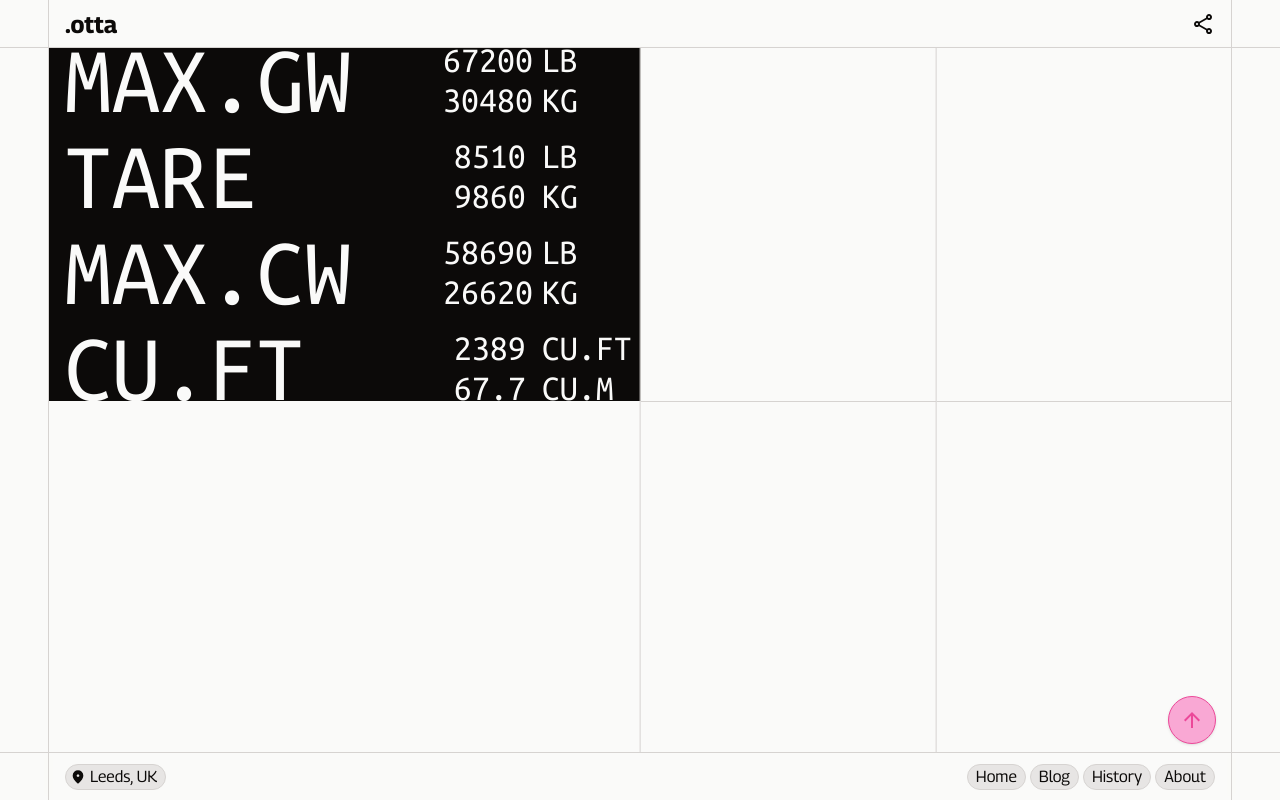
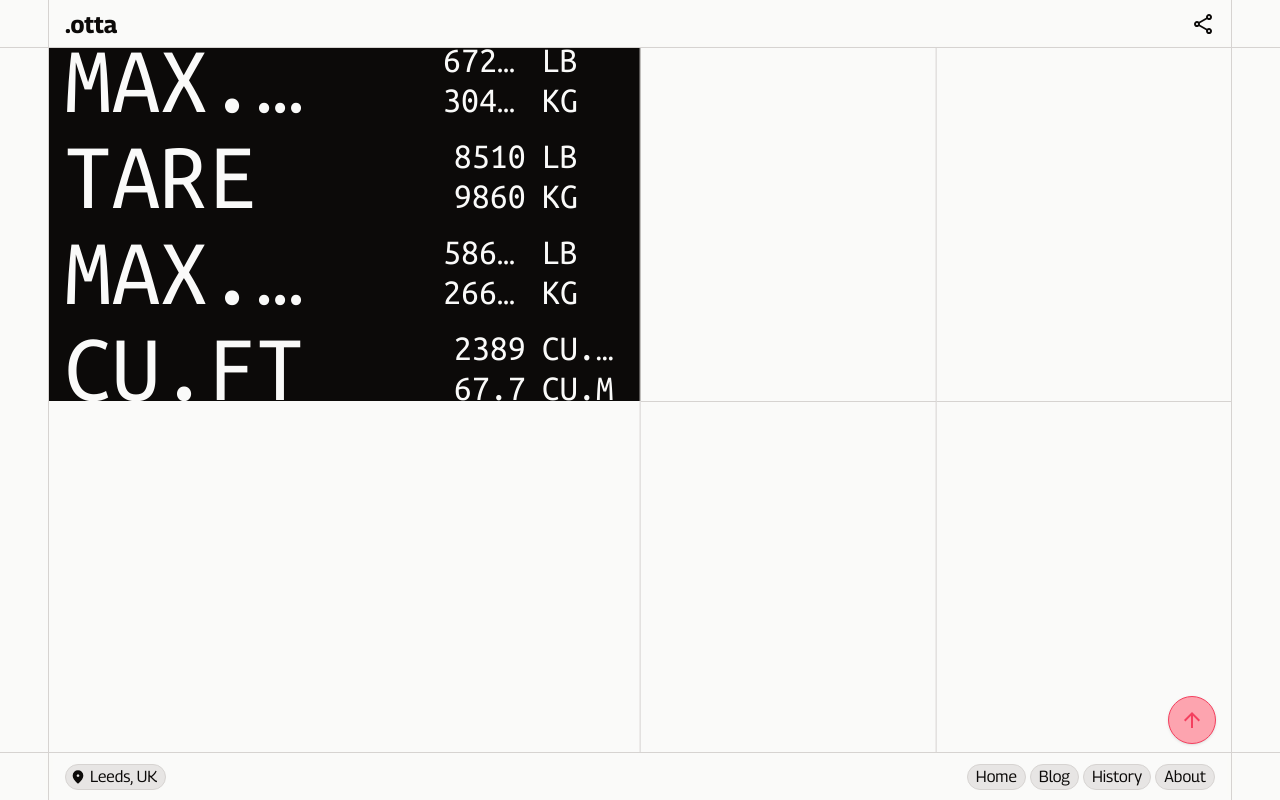
Before and after one commit to ottta/ottta, a Next.js app: page /about in a window 1280 px wide. Shown: the top 800 px of the page. Built offline with nearby package versions, Linux system fonts and the light colour scheme.

Commit message:
fix: Improve UI

```diff
--- a/src/app/about/HorizontalScroll.tsx
+++ b/src/app/about/HorizontalScroll.tsx
@@ -4,78 +4,7 @@ import { useRef } from "react";
 import { motion, useScroll, useTransform } from "framer-motion";
 import { cn } from "@/libs/utils";
 import CrossWord from "@/components/CrossWord";
-
-type Unit = {
-    entity: string;
-    values: { value: number; unit: "LB" | "KG" | "CU.FT" | "CU.M" }[];
-};
-
-const units: Unit[] = [
-    {
-        entity: "Max.Gw",
-        values: [
-            { unit: "LB", value: 67200 },
-            { unit: "KG", value: 30480 }
-        ]
-    },
-    {
-        entity: "Tare",
-        values: [
-            { unit: "LB", value: 8510 },
-            { unit: "KG", value: 9860 }
-        ]
-    },
-    {
-        entity: "Max.Cw",
-        values: [
-            { unit: "LB", value: 58690 },
-            { unit: "KG", value: 26620 }
-        ]
-    },
-    {
-        entity: "CU.FT",
-        values: [
-            { unit: "CU.FT", value: 2389 },
-            { unit: "CU.M", value: 67.7 }
-        ]
-    }
-];
-
-function EndCapText() {
-    return (
-        <div
-            className={cn(
-                "p-4",
-                "h-1/2",
-                "bg-neutral-950 dark:bg-neutral-200",
-                "text-neutral-50 dark:text-neutral-950",
-                "font-mono uppercase",
-                "leading-none",
-                "flex items-center"
-            )}
-        >
-            <ul className={cn("w-full")}>
-                {units.map((item, i) => (
-                    <li key={i} className={cn("grid grid-cols-6", "items-center")}>
-                        <div className={cn("col-span-3", "text-8xl")}>{item.entity}</div>
-                        <div className={cn("col-span-3")}>
-                            {item.values.map((item, i) => (
-                                <div
-                                    key={i}
-                                    className={cn("grid grid-cols-3", "gap-4", "text-4xl")}
-                                >
-                                    <div />
-                                    <div className={cn("text-right")}>{item.value}</div>
-                                    <div>{item.unit}</div>
-                                </div>
-                            ))}
-                        </div>
-                    </li>
-                ))}
-            </ul>
-        </div>
-    );
-}
+import { ContainerInfo } from "@/components/Accents/ContainerInfo";
 
 function EndCap() {
     return (
@@ -109,7 +38,7 @@ function EndCap() {
                                 !isFirst && "flex flex-col divide-y"
                             )}
                         >
-                            {isFirst && <EndCapText />}
+                            {isFirst && <ContainerInfo />}
                             {!isFirst && (
                                 <>
                                     <div className={cn("h-1/2")} />
--- a/src/app/globals.css
+++ b/src/app/globals.css
@@ -8,7 +8,7 @@
 
 * {
     @apply border-neutral-300 dark:border-neutral-800;
-    @apply selection:bg-pink-200/50 selection:dark:bg-pink-400/20;
+    @apply selection:bg-rose-300/50 selection:dark:bg-rose-700/20;
 
     font-synthesis: none;
     text-rendering: optimizeLegibility;
@@ -34,7 +34,7 @@ body {
 
 a[target="_blank"] {
     /* @apply text-blue-600 dark:text-blue-400; */
-    @apply text-pink-400 dark:text-pink-600;
+    @apply text-rose-500 dark:text-rose-600;
     @apply hover:underline;
     @apply after:font-sans;
     @apply after:content-["\2197"];
@@ -103,6 +103,7 @@ a[data-active='true'] {
 }
 
 #__list-experience [data-intersect='true'] {
-    @apply bg-neutral-200 dark:bg-neutral-800;
+    /* @apply bg-neutral-200 dark:bg-neutral-800; */
+    @apply bg-neutral-100 dark:bg-neutral-900;
     @apply transition-[background-color] duration-300;
 }
--- a/src/app/layout.tsx
+++ b/src/app/layout.tsx
@@ -69,8 +69,8 @@ export const metadata: Metadata = {
     referrer: "origin-when-cross-origin",
     category: "Portfolio",
     themeColor: [
-        { media: "(prefers-color-scheme: light)", color: "#fafafa" },
-        { media: "(prefers-color-scheme: dark)", color: "#0a0a0a" }
+        { media: "(prefers-color-scheme: light)", color: "#e7e5e4" },
+        { media: "(prefers-color-scheme: dark)", color: "#d9f99d" }
     ],
     authors: [{ name: "Taufik Oktama", url: "https://unforma.club/oktama-taufik" }],
     creator: "Taufik Oktama",
--- a/src/app/page.tsx
+++ b/src/app/page.tsx
@@ -49,7 +49,11 @@ function HighlightCard(props: HCard) {
                     </ul>
                     <div
                         dangerouslySetInnerHTML={{ __html: name }}
-                        className={cn("text-2xl lg:text-4xl", "leading-none")}
+                        className={cn(
+                            "text-2xl lg:text-4xl",
+                            "leading-none",
+                            "line-clamp-1 lg:line-clamp-2"
+                        )}
                     />
                 </div>
                 <div className={cn("text-neutral-500")}>
@@ -67,10 +71,10 @@ function HighlightCard(props: HCard) {
 function HighlightCards(props: HCards) {
     const { basePath, items, title } = props;
     return (
-        <div className={cn("my-16 lg:my-12")}>
+        <div className={cn("my-12 lg:my-10")}>
             <GridContainer>
-                <div className={cn("px-4", "h-16 lg:h-12", "flex items-center", "-mb-px")}>
-                    <div className={cn("text-3xl lg:text-2xl font-bold")}>{title}</div>
+                <div className={cn("px-4", "h-12 lg:h-10", "flex items-center", "-mb-px")}>
+                    <div className={cn("text-2xl lg:text-xl font-bold")}>{title}</div>
                 </div>
             </GridContainer>
 
--- /dev/null
+++ b/src/components/Accents/ContainerInfo.tsx
@@ -0,0 +1,94 @@
+import { cn } from "@/libs/utils";
+
+type ContainerUnit = {
+    entity: string;
+    values: { value: number; unit: "LB" | "KG" | "CU.FT" | "CU.M" }[];
+};
+
+const units: ContainerUnit[] = [
+    {
+        entity: "Max.Gw",
+        values: [
+            { unit: "LB", value: 67200 },
+            { unit: "KG", value: 30480 }
+        ]
+    },
+    {
+        entity: "Tare",
+        values: [
+            { unit: "LB", value: 8510 },
+            { unit: "KG", value: 9860 }
+        ]
+    },
+    {
+        entity: "Max.Cw",
+        values: [
+            { unit: "LB", value: 58690 },
+            { unit: "KG", value: 26620 }
+        ]
+    },
+    {
+        entity: "CU.FT",
+        values: [
+            { unit: "CU.FT", value: 2389 },
+            { unit: "CU.M", value: 67.7 }
+        ]
+    }
+];
+
+export function ContainerInfo() {
+    return (
+        <div
+            className={cn(
+                "p-4",
+                "h-1/2",
+                "bg-neutral-950 dark:bg-neutral-200",
+                "text-neutral-50 dark:text-neutral-950",
+                "font-mono uppercase",
+                "leading-none",
+                "flex items-center"
+            )}
+        >
+            <ul className={cn("w-full")}>
+                {units.map((item, i) => (
+                    <li key={i} className={cn("grid grid-cols-6", "items-center")}>
+                        <div
+                            className={cn(
+                                "col-span-3",
+                                "text-8xl",
+                                "overflow-hidden whitespace-nowrap text-ellipsis"
+                            )}
+                        >
+                            {item.entity}
+                        </div>
+                        <div className={cn("col-span-3")}>
+                            {item.values.map((item, i) => (
+                                <div
+                                    key={i}
+                                    className={cn("grid grid-cols-3", "gap-4", "text-4xl")}
+                                >
+                                    <div />
+                                    <div
+                                        className={cn(
+                                            "text-right",
+                                            "overflow-hidden whitespace-nowrap text-ellipsis"
+                                        )}
+                                    >
+                                        {item.value}
+                                    </div>
+                                    <div
+                                        className={cn(
+                                            "overflow-hidden whitespace-nowrap text-ellipsis"
+                                        )}
+                                    >
+                                        {item.unit}
+                                    </div>
+                                </div>
+                            ))}
+                        </div>
+                    </li>
+                ))}
+            </ul>
+        </div>
+    );
+}
--- a/src/components/Footer.tsx
+++ b/src/components/Footer.tsx
@@ -15,7 +15,7 @@ const socialMedia: CustomLink[] = [
 export default function Footer() {
     return (
         <footer
-            className={cn("px-3 lg:px-12", "border-y", "-mb-px", "bg-red-100 dark:bg-neutral-950")}
+            className={cn("px-3 lg:px-12", "border-y", "-mb-px", "bg-rose-100 dark:bg-neutral-950")}
         >
             <div
                 data-layout="fluid"
--- a/src/components/ScrollToTop.tsx
+++ b/src/components/ScrollToTop.tsx
@@ -36,11 +36,11 @@ export default function ScrollToTop() {
                     className={cn(
                         "w-16 lg:w-12",
                         "aspect-square",
-                        "text-pink-500 dark:text-pink-600",
+                        "text-rose-500 dark:text-rose-600",
+                        "bg-rose-300 dark:bg-rose-800",
                         "border border-current",
                         "rounded-full",
                         "flex items-center justify-center",
-                        "bg-pink-300 dark:bg-pink-800",
                         "pointer-events-auto",
                         "touch-auto",
                         "shadow"
--- a/tailwind.config.ts
+++ b/tailwind.config.ts
@@ -28,7 +28,7 @@ const config: Config = {
                     css: {
                         "--tw-prose-body": theme("colors.neutral.950"),
                         "--tw-prose-headings": theme("colors.neutral.950"),
-                        "--tw-prose-links": theme("colors.pink.500"),
+                        "--tw-prose-links": theme("colors.rose.500"),
                         "--tw-prose-bold": theme("colors.neutral.950"),
                         "--tw-prose-hr": theme("colors.neutral.300"),
                         "--tw-prose-quote-borders": theme("colors.neutral.300"),
@@ -36,7 +36,7 @@ const config: Config = {
                         "--tw-prose-code": theme("colors.neutral.950"),
                         "--tw-prose-invert-body": theme("colors.neutral.300"),
                         "--tw-prose-invert-headings": theme("colors.neutral.300"),
-                        "--tw-prose-invert-links": theme("colors.pink.600"),
+                        "--tw-prose-invert-links": theme("colors.rose.600"),
                         "--tw-prose-invert-bold": theme("colors.neutral.300"),
                         "--tw-prose-invert-hr": theme("colors.neutral.800"),
                         "--tw-prose-invert-quote-borders": theme("colors.neutral.800"),
```
Also changed, not shown: src/components/Experience.tsx (+9 -8 lines), src/components/Hero.tsx (+5 -11 lines), src/components/Typewriter.tsx (+18 -3 lines).
